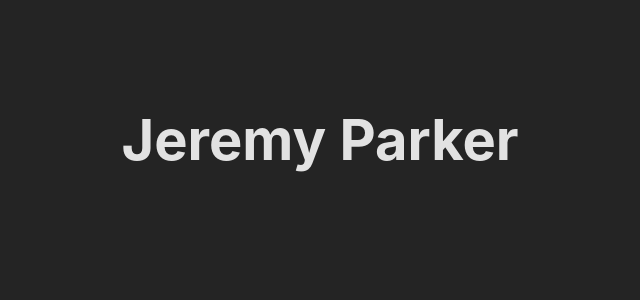
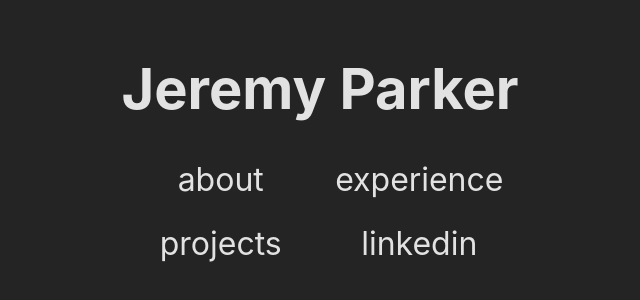
Before and after one commit to jrobinparker/portfolio-2025, a React (Vite) app: page / in a window 1280 px wide. Shown: the part 260-560 px from the top of the page, without its empty margins (320-960 px from the left). Built offline with nearby package versions, Linux system fonts and the light colour scheme.

Commit message:
Install react-router, basic home styling

```diff
--- a/package.json
+++ b/package.json
@@ -11,7 +11,8 @@
   },
   "dependencies": {
     "react": "^18.3.1",
-    "react-dom": "^18.3.1"
+    "react-dom": "^18.3.1",
+    "react-router": "^7.1.1"
   },
   "devDependencies": {
     "@eslint/js": "^9.17.0",
--- a/src/App.css
+++ b/src/App.css
@@ -4,3 +4,14 @@
   padding: 2rem;
   text-align: center;
 }
+
+.home-grid {
+  display: grid;
+  grid-template-columns: 1fr 1fr;
+  row-gap: 25px;
+}
+
+.home-grid-link {
+  font-size: 2rem;
+  cursor: pointer;
+}
--- a/src/App.tsx
+++ b/src/App.tsx
@@ -4,6 +4,12 @@ function App() {
   return (
     <>
       <h1>Jeremy Parker</h1>
+      <div className="home-grid">
+        <a className="home-grid-link">about</a>
+        <a className="home-grid-link">experience</a>
+        <a className="home-grid-link">projects</a>
+        <a className="home-grid-link">linkedin</a>
+      </div>
     </>
   )
 }
```
Also changed, not shown: 1 other file (tests, documents, lock files or other folders).
